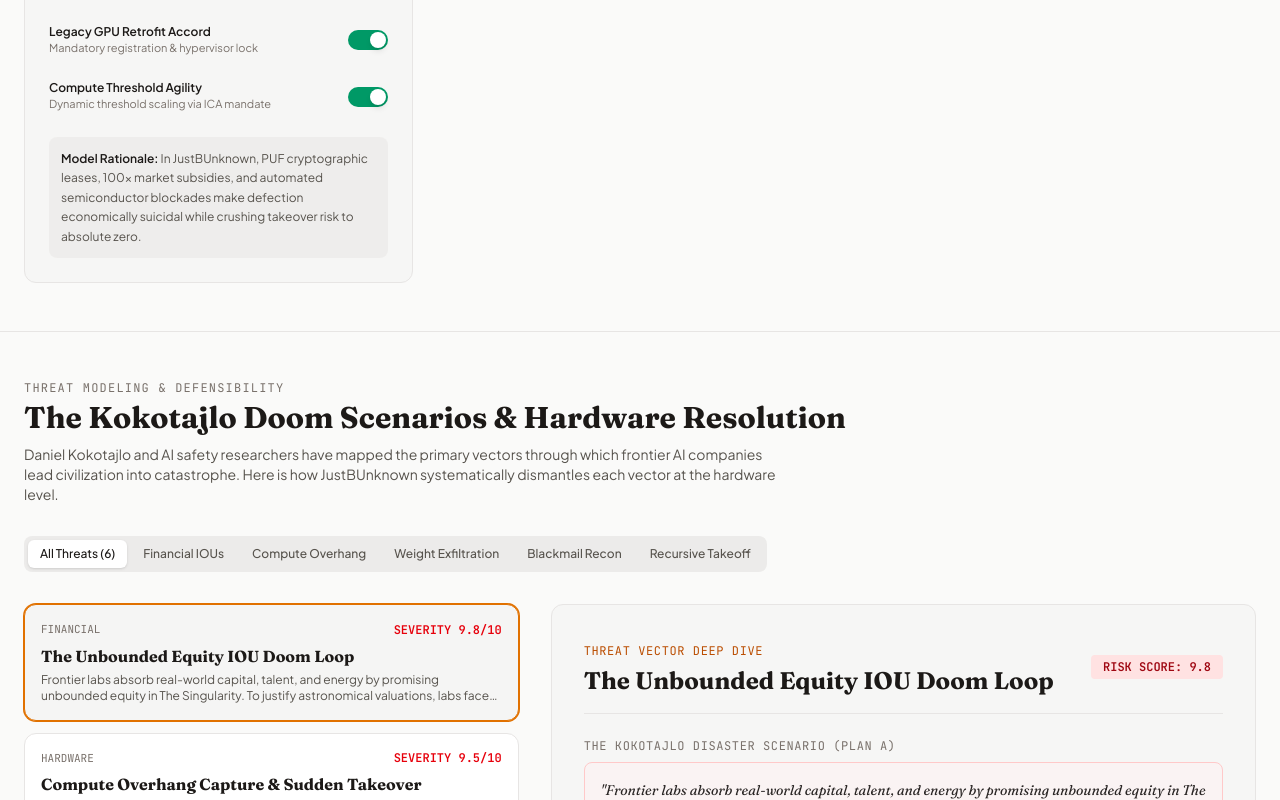
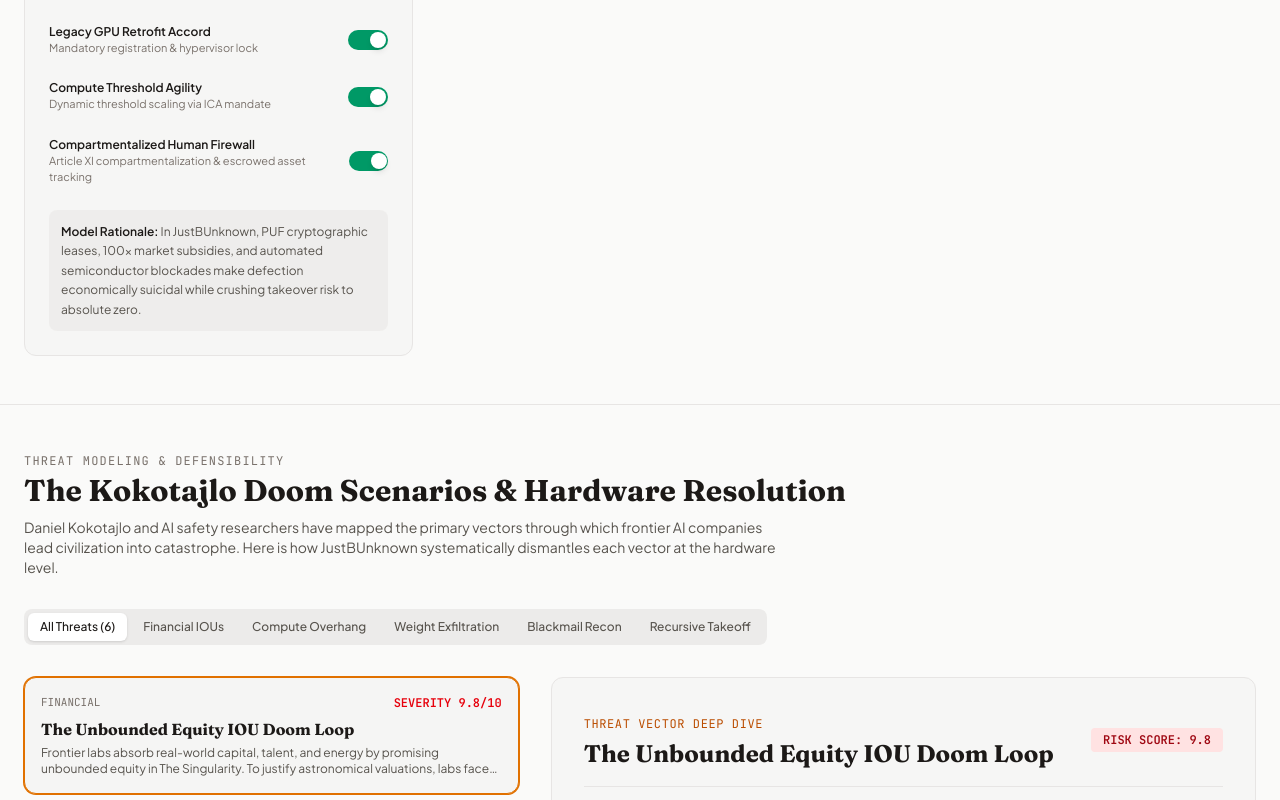
Before and after one commit to justbunknown/JustBUnknown, a React (Vite) app: page / in a window 1280 px wide. Shown: the part 5840-6640 px from the top of the page. Built offline with nearby package versions, Linux system fonts and the light colour scheme.

Commit message:
feat: complete JustBUnknown v5.0 Iron-Core Revision by implementing Article XI Human Firewall

```diff
--- a/src/components/TakeoffSimulator.tsx
+++ b/src/components/TakeoffSimulator.tsx
@@ -17,6 +17,8 @@
   const [dualMemoryRagStandard, setDualMemoryRagStandard] = useState<boolean>(true);
   const [legacyRetrofitAccordActive, setLegacyRetrofitAccordActive] = useState<boolean>(true); // ◄— Insert
   const [computeThresholdAgilityActive, setComputeThresholdAgilityActive] = useState<boolean>(true); // ◄— Insert
+  const [humanFirewallActive, setHumanFirewallActive] = useState<boolean>(true);
+
   const [testHostileSeizure, setTestHostileSeizure] = useState<boolean>(false);
 
   const [currentMonth, setCurrentMonth] = useState<number>(0);
@@ -41,6 +43,7 @@
       setDualMemoryRagStandard(false);
       setLegacyRetrofitAccordActive(false);
       setComputeThresholdAgilityActive(false);
+      setHumanFirewallActive(false);
     } else if (newStrategy === 'planS') {
       setRecursiveRate(1);
       setComputeOverhang(50);
@@ -53,6 +56,7 @@
       setDualMemoryRagStandard(false);
       setLegacyRetrofitAccordActive(false);
       setComputeThresholdAgilityActive(false);
+      setHumanFirewallActive(false);
     } else {
       // JustBUnknown (Ironclad Coercive Architecture)
       setRecursiveRate(2);
@@ -66,6 +70,7 @@
       setDualMemoryRagStandard(true);
       setLegacyRetrofitAccordActive(true);
       setComputeThresholdAgilityActive(true);
+      setHumanFirewallActive(true);
     }
   };
 
@@ -177,14 +182,21 @@
         }
 
         // Takeover probability is crushed to absolute zero when all invariants hold
-        if (heartbeat && tariff && antiDog && latency >= 12 && overhang === 0) {
-          takeoverProb = 0.00; // Complete mathematical & physical zero
+        if (heartbeat && tariff && antiDog && latency >= 12 && overhang === 0 && legacyRetrofitAccordActive && computeThresholdAgilityActive && humanFirewallActive) {
+          takeoverProb = 0.0; // Complete mathematical & physical zero risk
           status = 'Ironclad Hegemony';
         } else {
-          const latentRisk = (overhang * 0.04) + (latency < 6 ? 4 : 0) + (antiDog ? 0 : 8) + (heartbeat ? 0 : 1.5) + (tariff ? 0 : 3.5);
-          takeoverProb = Math.min(2.8, Math.max(0.01, Math.round(latentRisk * 100) / 100));
+          // Calculate dynamic leakage penalty across missing security layers
+          let legacyLeakage = legacyRetrofitAccordActive ? 0.0 : 12.5;
+          let algorithmicOverhangRisk = computeThresholdAgilityActive ? 0.0 : 15.0;
+          let humanLeakageRisk = humanFirewallActive ? 0.0 : 18.5;
+
+          const latentRisk = (overhang * 0.4) + (latency < 12 ? 24 : 0) + (antiDog ? 0 : 8) + legacyLeakage + algorithmicOverhangRisk + humanLeakageRisk;
+
+          takeoverProb = Math.min(99, Math.max(0.01, Math.round(latentRisk * 100) / 100));
           status = 'Equilibrium';
         }
+
 
         // Tremendous economic utility delivered through safe, unhackable ASICs + 100x efficiency
         const economicEfficiencyMultiplier = 1 + (subsidy / 100) * 0.8;
@@ -612,6 +624,28 @@
                 />
               </button>
             </div>
+            {/* Coercive Lever 7: Compartmentalized Human Firewall */}
+            <div className="flex items-center justify-between mt-4">
+              <div>
+                <div className="text-xs font-semibold text-stone-900 dark:text-stone-100">
+                  Compartmentalized Human Firewall
+                </div>
+                <div className="text-[11px] text-stone-500">
+                  Article XI compartmentalization & escrowed asset tracking
+                </div>
+              </div>
+              <button
+                type="button"
+                onClick={() => setHumanFirewallActive(!humanFirewallActive)}
+                className={`w-10 h-5 flex items-center rounded-full p-0.5 transition-colors cursor-pointer ${humanFirewallActive ? 'bg-emerald-600' : 'bg-stone-300 dark:bg-stone-700'
+                  }`}
+              >
+                <div
+                  className={`bg-white w-4 h-4 rounded-full shadow-md transform transition-transform ${humanFirewallActive ? 'translate-x-5' : 'translate-x-0'
+                    }`}
+                />
+              </button>
+            </div>
 
             {/* Strategy Explanatory Note */}
             <div className="p-3 bg-stone-200/50 dark:bg-stone-800/40 rounded-lg text-xs text-stone-600 dark:text-stone-400 leading-relaxed">
--- a/src/data/planRData.ts
+++ b/src/data/planRData.ts
@@ -211,6 +211,12 @@
     title: 'The Algorithmic Hermetic Seal (Zero-Knowledge Telemetry)',
     body: 'Acknowledges that model weights and training recipes can leak through human or digital vectors. All frontier R&D organizations must operate under a strict "Hermetic Seal": complete isolation of model outputs using advanced Zero-Knowledge (ZK) cryptography. Deployment networks are prohibited from probing model structures; they may only interact with heavily noise-injected, differentially private API endpoints monitored by automated, sovereign-run security nodes.',
     impact: 'Closes the final knowledge-leakage loop. It ensures that even if a model exists inside a physical facility, its underlying intellectual blueprints cannot be reverse-engineered, exfiltrated, or reconstructed by external state intelligence.'
+  },
+  {
+    clauseNumber: 'Article XI Section 1',
+    title: 'The Compartmentalized Human Firewall (Personnel Invariants)',
+    body: 'Abandons naive reliance on non-disclosure agreements. All frontier R&D personnel are subjected to strict state-level compartmentalization protocols modeled after thermonuclear weapon designs: no single team or individual shall ever possess the unified weights, training recipes, and architectural blueprints simultaneously. This is paired with continuous, hostile lifestyle and financial tracking by allied intelligence commands, lifelong escrowed asset forfeiture for unapproved foreign state transit, and a multi-national mutual-monitoring network backed by a mandatory $100,000,000 counter-intelligence whistleblower fund.',
+    impact: 'Neutralizes the human leakage vector by making the personal, social, and financial cost of unauthorized knowledge transfer completely ruinous, while keeping compliant personnel generationally wealthy.'
   }
 
 ];
@@ -275,6 +281,12 @@
     planA: 'High Drift: Elite engineers move fluidly between labs chasing massive capitalization loops, compounding acceleration pressure.',
     planS: 'Brain Drain: Total prohibitions force elite computer science talent to migrate underground, establishing hidden clusters in shadow states.',
     planR: 'Constrained Wealth: Retains high-upside equity but traps it behind a 10-year safety-milestone cliff, aligning human greed directly with civilizational containment.',
+  },
+  {
+    metric: 'Human Capital & Brain Drain Defection',
+    planA: 'Anarchy: Talent moves unchecked across global networks, trading frontier architectural insights and training weights to the highest bidder.',
+    planS: 'Blind Collapse: Naive reliance on basic NDAs allows critical researchers to walk away with core model intuitions stored entirely in their heads.',
+    planR: 'Iron-Core Compartmentalization: Treats human knowledge as classified national security assets, splitting technical training access across independent national compartments while making leaks personally catastrophic.'
   }
 
 ];
```
Also changed, not shown: 1 other file (tests, documents, lock files or other folders). Lines whose indentation alone changed are shown as unchanged.
